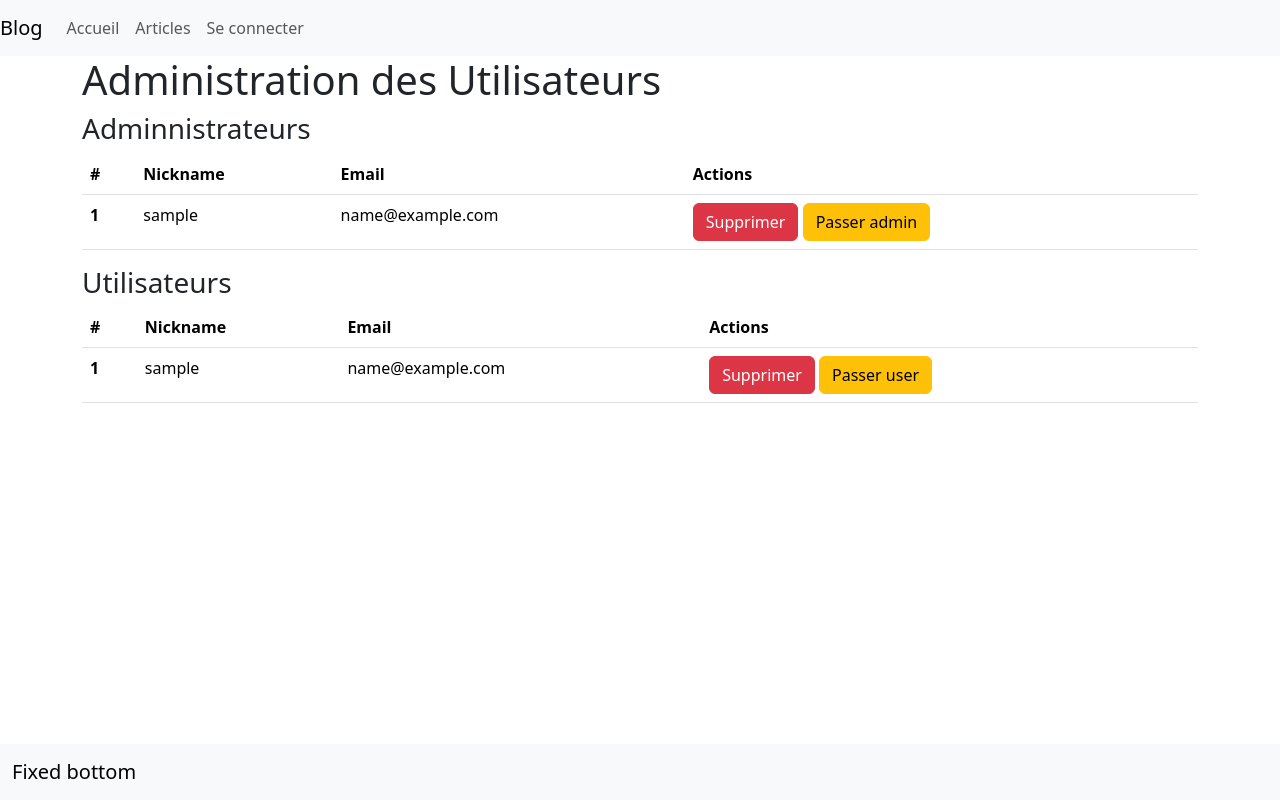
After one commit to Ls3012/LS_blog, a PHP site: template views/admin/user/index.php in a window 1280 px wide. The commit adds this page. Run offline with PHP 8.4, Linux system fonts and the light colour scheme; the template is opened without the code that fills it: most values are stand-ins (such as "Sample title", 1, 10 or a date in 2020); some libraries are stand-ins or nearby versions.

Commit message:
Added various reftifications + admin bouton on footer + user deleting or status changig (#26 #27)

```diff
--- a/app/Controllers/BlogController.php
+++ b/app/Controllers/BlogController.php
@@ -40,7 +40,7 @@ class BlogController extends Controller{
     public function addComment(int $post_id)
     {
 
-        if(isset($_SESSION['auth']) && $_SESSION['auth'])
+        if (isset($_SESSION['auth']) && ($_SESSION['auth'] === 0 || $_SESSION['auth'] === 1))
         {
             $commentModel = new Comment($this->getDB());
             $userId = $this->getUserIdFromSession();
@@ -63,7 +63,7 @@ class BlogController extends Controller{
     protected function getUserIdFromSession()
     {
         // Vérifiez si l'utilisateur est connecté
-        if (isset($_SESSION['auth']) && $_SESSION['auth']) {
+        if (isset($_SESSION['auth']) && ($_SESSION['auth'] === 0 || $_SESSION['auth'] === 1)) {
             // Récupérez l'ID de l'utilisateur connecté
             return $_SESSION['user_id'];
         }
--- a/app/Models/Model.php
+++ b/app/Models/Model.php
@@ -105,5 +105,10 @@ abstract class Model{
         }
     }
 
+    public function findUserById(int $id): Model
+    {
+        return $this->query("SELECT * FROM {$this->table} WHERE idUser = ?", [$id], true);
+    }
+
 
 }
--- a/public/index.php
+++ b/public/index.php
@@ -33,6 +33,12 @@ $router->get('/register', 'App\Controllers\UserController@registerForm');
 //EN TEST
 $router->post('/add-comment/:id', 'App\Controllers\BlogController@addComment');
 
+//EN TEST
+
+$router->get('/admin/users', 'App\Controllers\UserController@index');
+$router->post('/admin/users/delete/:id', 'App\Controllers\UserController@delete');
+$router->post('/admin/users/change-status/:id', 'App\Controllers\UserController@changeStatus');
+
 
 $router->get('/admin/', 'App\Controllers\Admin\PostController@adminHomepage');
 $router->get('/admin/posts', 'App\Controllers\Admin\PostController@index');
--- a/views/admin/adminHomepage.php
+++ b/views/admin/adminHomepage.php
@@ -19,7 +19,7 @@
       <div class="fw-bold">Les Utilisateur</div>
       Content for list item
     </div>
-    <a href="/ProjetsOC/LS_Blog/admin/posts">Consulter</a>
+    <a href="/ProjetsOC/LS_Blog/admin/users">Consulter</a>
   </li>
   <li class="list-group-item d-flex justify-content-between align-items-start">
     <div class="ms-2 me-auto">
--- a/views/admin/post/index.php
+++ b/views/admin/post/index.php
@@ -1,10 +1,4 @@
 <h1>Adminnistration des articles</h1>
-
-<?php if(isset($_GET['success']) && $_GET['success']): ?>
-
-  <div class="alert-success">Vous etes connecté</div>
-
-<?php endif ?>
 
 <a href="/ProjetsOC/LS_Blog/admin/posts/create/" class="btn btn-success my-3">Creer un article</a>
 
--- /dev/null
+++ b/views/admin/user/form.php
@@ -0,0 +1 @@
+//A voir si besoin
--- /dev/null
+++ b/views/admin/user/index.php
@@ -0,0 +1,62 @@
+<!-- views/admin/user/index.php -->
+
+<h1>Administration des Utilisateurs</h1>
+
+<h3>Adminnistrateurs</h3>
+
+<table class="table">
+  <thead>
+    <tr>
+      <th scope="col">#</th>
+      <th scope="col">Nickname</th>
+      <th scope="col">Email</th>
+      <th scope="col">Actions</th>
+    </tr>
+  </thead>
+  <tbody>
+    <?php foreach ($params['adminUsers'] as $user): ?>
+        <tr>
+          <th scope="row"><?= $user->idUser ?></th>
+          <td><?= $user->nickname ?></td>
+          <td><?= $user->email ?></td>
+          <td>
+            <form action="/ProjetsOC/LS_Blog/admin/users/delete/<?= $user->idUser ?>" method="POST" class="d-inline">
+                <button type="submit" class="btn btn-danger">Supprimer</button>
+            </form>
+            <form action="/ProjetsOC/LS_Blog/admin/users/change-status/<?= $user->idUser ?>" method="POST" class="d-inline">
+                <button type="submit" class="btn btn-warning">Passer admin</button>
+            </form>
+          </td>
+        </tr>
+    <?php endforeach ?>
+  </tbody>
+</table>
+
+<h3>Utilisateurs</h3>
+<table class="table">
+  <thead>
+    <tr>
+      <th scope="col">#</th>
+      <th scope="col">Nickname</th>
+      <th scope="col">Email</th>
+      <th scope="col">Actions</th>
+    </tr>
+  </thead>
+  <tbody>
+    <?php foreach ($params['users'] as $user): ?>
+        <tr>
+          <th scope="row"><?= $user->idUser ?></th>
+          <td><?= $user->nickname ?></td>
+          <td><?= $user->email ?></td>
+          <td>
+            <form action="/ProjetsOC/LS_Blog/admin/users/delete/<?= $user->idUser ?>" method="POST" class="d-inline">
+                <button type="submit" class="btn btn-danger">Supprimer</button>
+            </form>
+            <form action="/ProjetsOC/LS_Blog/admin/users/change-status/<?= $user->idUser ?>" method="POST" class="d-inline">
+                <button type="submit" class="btn btn-warning">Passer user</button>
+            </form>
+          </td>
+        </tr>
+    <?php endforeach ?>
+  </tbody>
+</table>
--- a/views/blog/show.php
+++ b/views/blog/show.php
@@ -10,7 +10,7 @@
     </div>
 <?php endforeach ?>
 
-<?php if(isset($_SESSION['auth']) && $_SESSION['auth']): ?>
+<?php if (isset($_SESSION['auth']) && ($_SESSION['auth'] === 0 || $_SESSION['auth'] === 1)): ?>
     <h3>Ajouter un commentaire</h3>
     <form action="/ProjetsOC/LS_Blog/add-comment/<?= $params['post']->idArticle ?>" method="POST">
         <div class="form-group">
--- a/views/layout.php
+++ b/views/layout.php
@@ -7,6 +7,7 @@
     <link rel="stylesheet" href="<?= SCRIPTS . 'css' . DIRECTORY_SEPARATOR . 'app.css' ?>">
 </head>
 <body>
+
 <nav class="navbar navbar-expand-lg navbar-light bg-light">
   <a class="navbar-brand" href="/ProjetsOC/LS_Blog/">Blog</a>
   <button class="navbar-toggler" type="button" data-toggle="collapse" data-target="#navbarSupportedContent" aria-controls="navbarSupportedContent" aria-expanded="false" aria-label="Toggle navigation">
@@ -22,11 +23,9 @@
         <a class="nav-link" href="/ProjetsOC/LS_Blog/posts">Articles</a>
       </li>
     </ul>
-
-
     <ul class="navbar-nav">
 
-      <?php if(isset($_SESSION['auth']) && $_SESSION['auth']): ?>
+    <?php if (isset($_SESSION['auth']) && ($_SESSION['auth'] === 0 || $_SESSION['auth'] === 1)): ?>
 
       <li class="nav-item ml-auto">
         <a class="nav-link" href="/ProjetsOC/LS_Blog/logout">Se deconnecter </a>
@@ -39,10 +38,21 @@
       <?php endif ?>
 
     </ul>
+  </div>
+</nav>
 
+<nav class="navbar fixed-bottom bg-body-tertiary">
+  <div class="container-fluid">
+    <a class="navbar-brand" href="#">Fixed bottom</a>
+
+    <?php if(isset($_SESSION['auth']) && $_SESSION['auth']): ?>
+            <!-- Afficher le bouton d'administration uniquement pour l'admin -->
+            <a class="btn btn-primary" href="/ProjetsOC/LS_Blog/admin">Administration</a>
+    <?php endif; ?>
 
   </div>
 </nav>
+
     <div class="container">
         <?= $content ?>
     </div>
```
Also changed, not shown: app/Controllers/UserController.php (+40 -8 lines), app/Models/User.php (+35 -0 lines).
